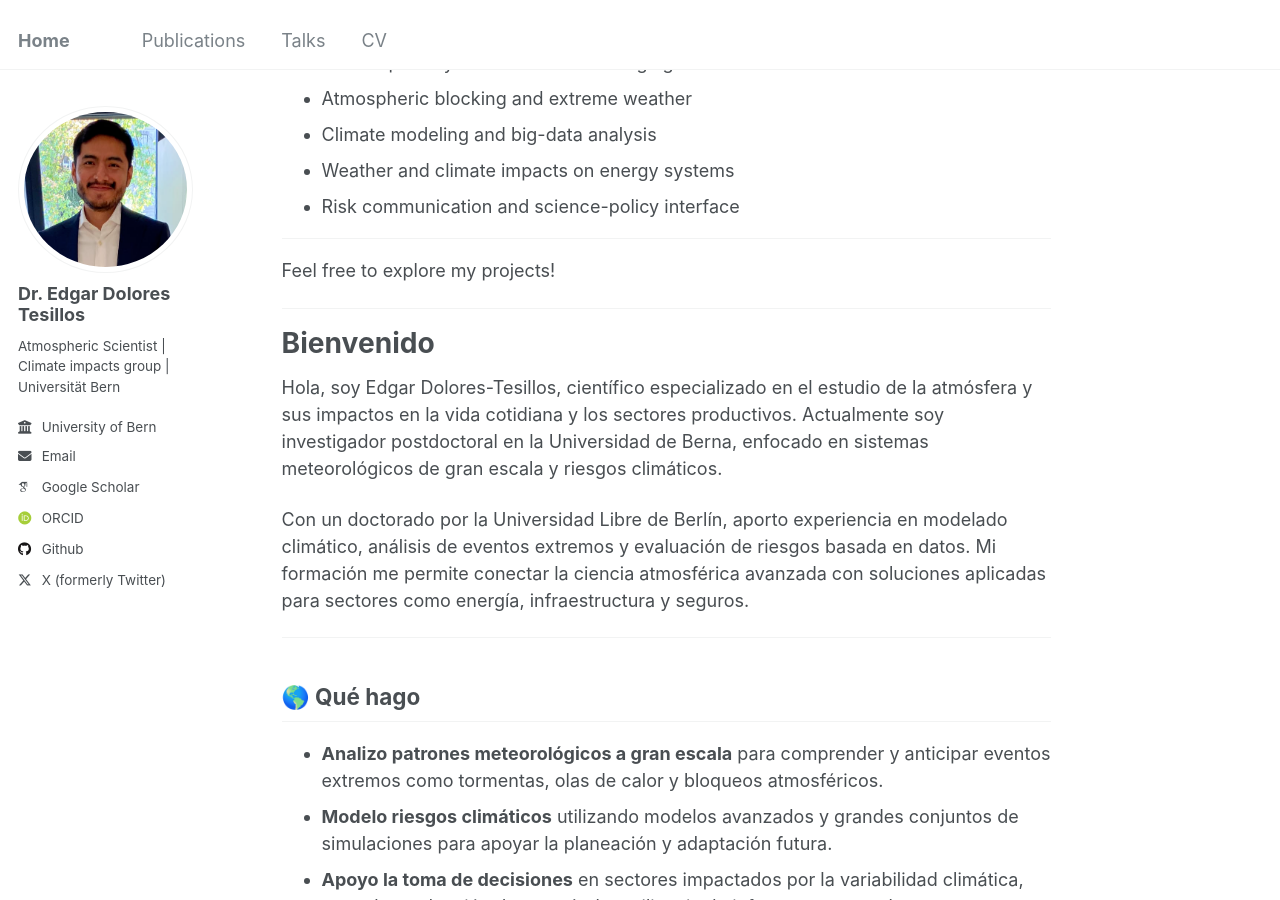
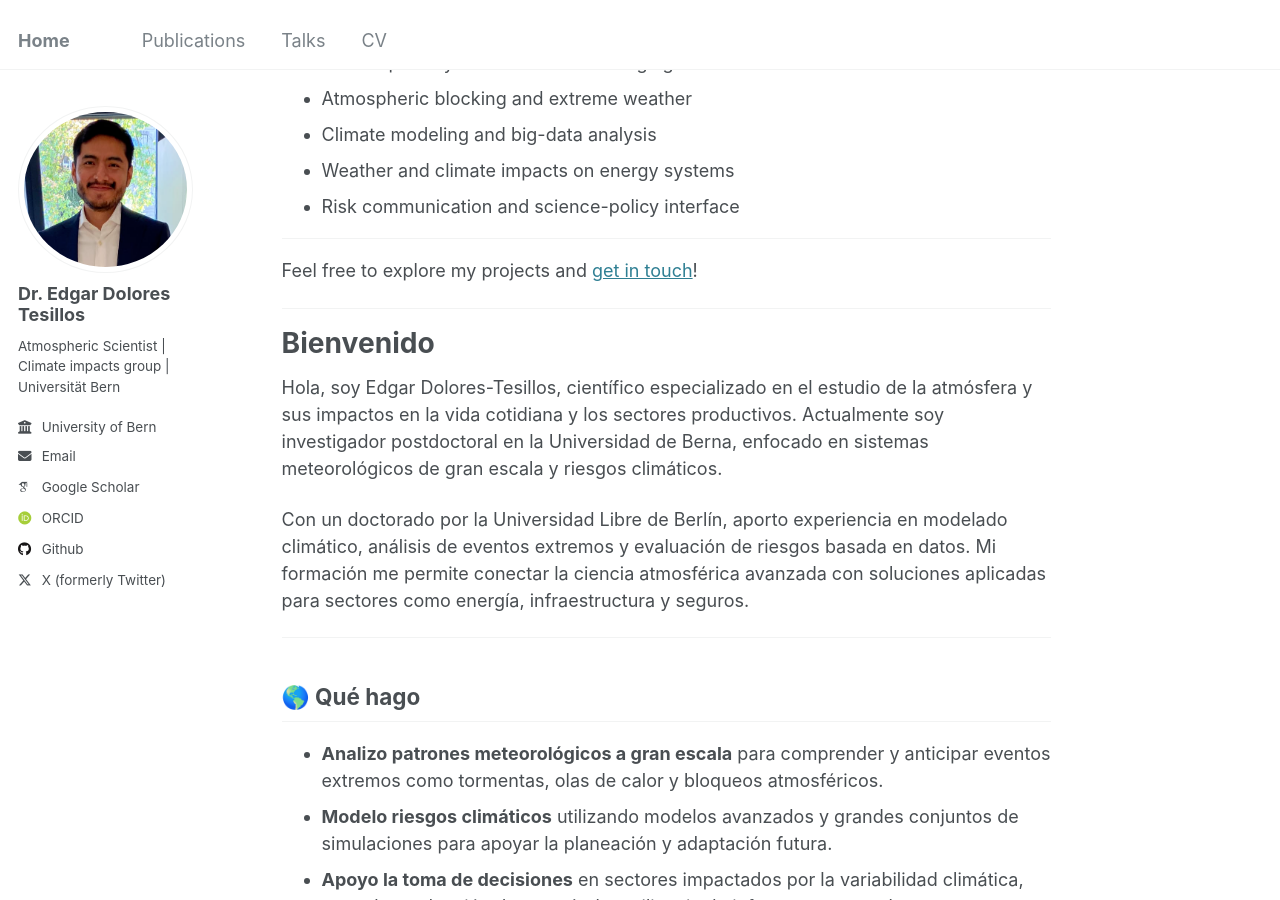
Before and after one commit to edgardotes/edgardotes.github.io, a Jekyll site: the page built from _pages/about.md, in a window 1280 px wide and 900 px high, scrolled down 1118 px. Built offline with Jekyll 4.4.1, drawn with Linux system fonts in a browser that asks for light colours; some web fonts are replaced.

Commit message:
Update about.md

```diff
--- a/_pages/about.md
+++ b/_pages/about.md
@@ -41,7 +41,7 @@ With a PhD from the Free University of Berlin, I bring expertise in climate mode
 
 ---
 
-Feel free to explore my projects!
+Feel free to explore my projects and [get in touch](mailto:edgar.dot.01@gmail.com)!
 
 ---
 
@@ -79,7 +79,7 @@ Con un doctorado por la Universidad Libre de Berlín, aporto experiencia en mode
 
 ---
 
-¡Explora mis proyectos y [contáctame](edgar.dot.01@gmail.com)!
+¡Explora mis proyectos y [contáctame](mailto:edgar.dot.01@gmail.com)!
 
 |![](http://edgardotes.github.io/images/icon_sim.gif)|
 |:--:|
```
